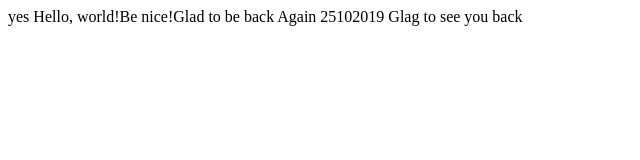
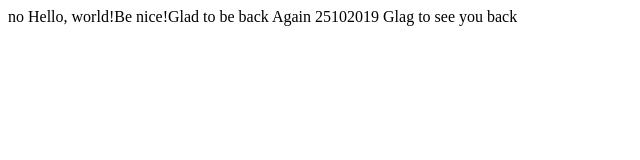
Before and after one commit to DinaHatzipaulidou/lecture0, a plain HTML site: page hello.html in a window 1280 px wide. Shown: the full height of the page, 0-640 px from the left. Drawn offline with Linux system fonts and the light colour scheme.

Commit message:
25102019

```diff
--- a/hello.html
+++ b/hello.html
@@ -4,7 +4,7 @@
         <title>My Webpage</title>
     </head>
     <body>
-        yes Hello, world!Be nice!Glad to be back Again 25102019
+        no Hello, world!Be nice!Glad to be back Again 25102019
         Glag to see you back
     </body>
 </html>
```
